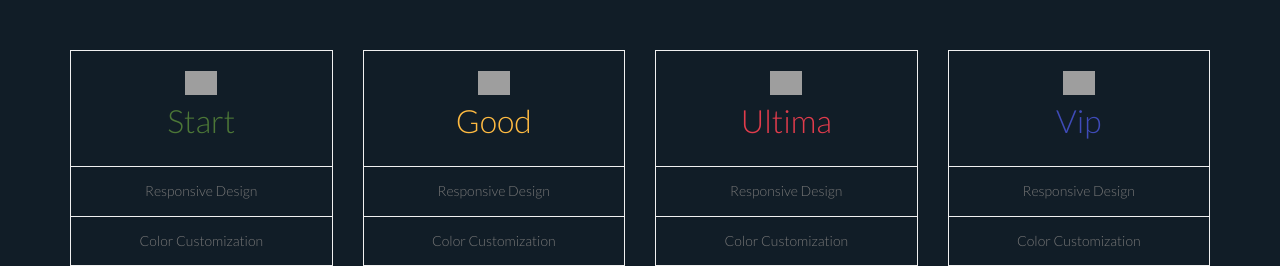
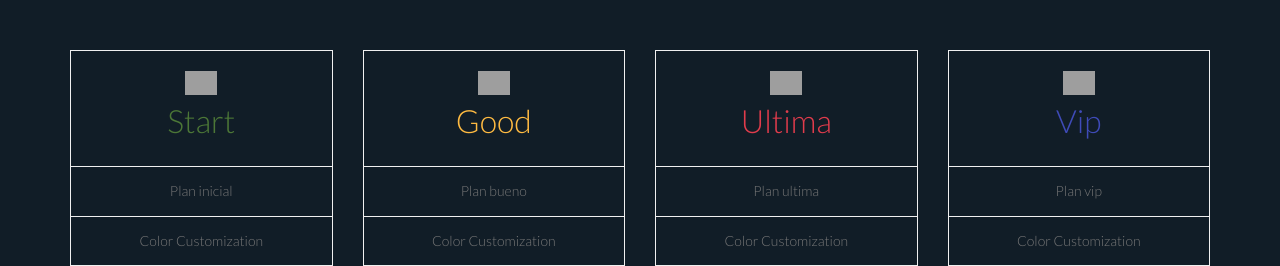
Before and after one commit to LuisIvanJasso/ExamenParcial3, a plain HTML site: page index.html in a window 1280 px wide. Shown: the top 266 px of the page. Drawn offline with nearby package versions, Linux system fonts and the light colour scheme; grey boxes are pictures that could not be loaded.

Commit message:
Se actualizan descripciones de los planes

```diff
--- a/index.html
+++ b/index.html
@@ -118,7 +118,7 @@
 									<img src="http://bread.pp.ua/n/settings_g.svg" alt="">
 									<big>Start</big>
 								</li>
-								<li>Responsive Design</li>
+								<li>Plan inicial</li>
 								<li>Color Customization</li>
 								<li>HTML5 & CSS3</li>
 								<li>Styled elements</li>
@@ -138,7 +138,7 @@
 									<img src="http://bread.pp.ua/n/settings_y.svg" alt="">
 									<big>Good</big>
 								</li>
-								<li>Responsive Design</li>
+								<li>Plan bueno</li>
 								<li>Color Customization</li>
 								<li>HTML5 & CSS3</li>
 								<li>Styled elements</li>
@@ -158,7 +158,7 @@
 									<img src="http://bread.pp.ua/n/settings_r.svg" alt="">
 									<big>Ultima</big>
 								</li>
-								<li>Responsive Design</li>
+								<li>Plan ultima</li>
 								<li>Color Customization</li>
 								<li>HTML5 & CSS3</li>
 								<li>Styled elements</li>
@@ -178,7 +178,7 @@
 									<img src="http://bread.pp.ua/n/settings_b.svg" alt="">
 									<big>Vip</big>
 								</li>
-								<li>Responsive Design</li>
+								<li>Plan vip</li>
 								<li>Color Customization</li>
 								<li>HTML5 & CSS3</li>
 								<li>Styled elements</li>
```
